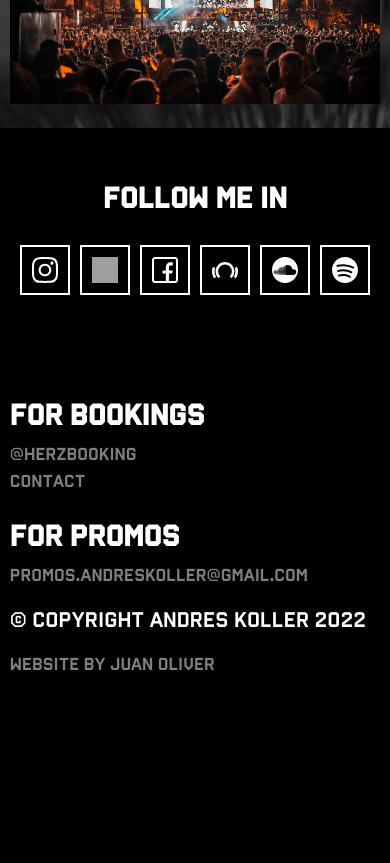
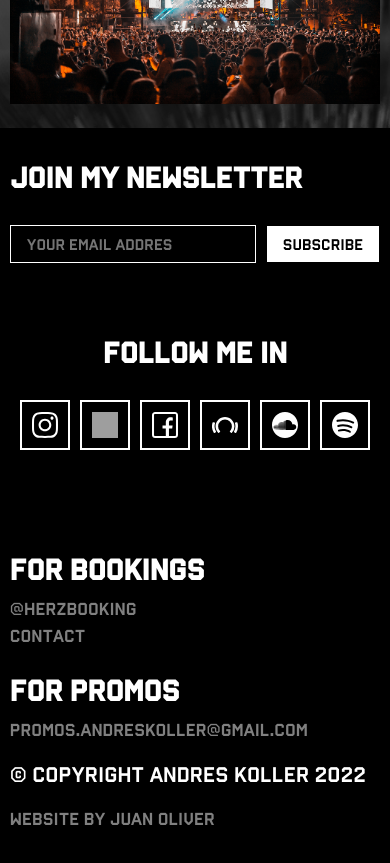
Before and after one commit to juanoliver995/Andres-Koller, a React (Vite) app: page / in a window 390 px wide. Shown: the part 5100-5963 px from the top of the page. Before the commit the page ends 5824 px from the top, so only its background shows below. Built offline with nearby package versions, Linux system fonts and the light colour scheme; no server answers; grey boxes are pictures that could not be loaded.

Commit message:
agregue newsletter

```diff
--- a/package.json
+++ b/package.json
@@ -9,6 +9,7 @@
     "preview": "vite preview"
   },
   "dependencies": {
+    "@emailjs/browser": "^3.10.0",
     "framer-motion": "7.6.4",
     "react": "^18.2.0",
     "react-dom": "^18.2.0",
--- a/src/Paginas/Index.jsx
+++ b/src/Paginas/Index.jsx
@@ -9,7 +9,7 @@ import Footer from '../components/Footer'
 import SocialLinks from '../components/SocialLinks'
 import Resonate from '../components/Resonate'
 import { useState, useEffect } from 'react'
-
+import  Newsletter  from '../components/Newsletter'
 const Index = () => {
 
   const [dates, setDates] = useState([])
@@ -34,7 +34,10 @@ const Index = () => {
       <Dates dates={dates}/>
       <Music />
       <Galery />
-      <SocialLinks />
+      <div className='container-newsletter-social'>
+        <Newsletter />
+        <SocialLinks />
+      </div>
       <Footer />
     </div>
   )
--- /dev/null
+++ b/src/components/Newsletter.jsx
@@ -0,0 +1,32 @@
+import  { useRef } from 'react'
+import emailjs from '@emailjs/browser'
+
+const Newsletter = () => {
+  const form = useRef()
+
+  const sendEmail = (e) => {
+    e.preventDefault()
+
+    emailjs.sendForm('service_1j4pfp8', 'template_ukhdocp', form.current, 'kG52zHNRR52Ueiugb')
+      .then((result) => {
+        console.log(result.text)
+      }, (error) => {
+        console.log(error.text)
+      })
+  }
+
+  return (
+    <div className='newsletter'>
+      <h2>JOIN MY NEWSLETTER</h2>
+      <form ref={form} onSubmit={sendEmail}>
+        <div className="field">
+          <input placeholder='YOUR EMAIL ADDRES' type="text" name="email_id" id="email_id"/>
+        </div>
+
+        <input type="submit" id="button" value="SUBSCRIBE"/>
+      </form>
+    </div>
+  )
+}
+
+export default Newsletter
--- a/src/index.css
+++ b/src/index.css
@@ -534,245 +534,6 @@ body {
   }
 }
 
-.user-muted {
-  position: fixed;
-  width: 100%;
-  height: 100vh;
-  z-index: 3;
-  background-color: var(--bg-color);
-  display: flex;
-  flex-direction: column;
-  justify-content: center;
-  opacity: 1;
-}
-
-.muted-container {
-  position: relative;
-  display: grid;
-  place-content: center;
-  width: 80%;
-  justify-content: center;
-  margin: 0 auto;
-  text-align: center;
-  gap: 20px;
-}
-
-.muted-container button {
-  padding: 8px 16px;
-  font-size: 18px;
-  font-family: Reload-Bold;
-  background-color: var(--ligth-color);
-  color: var(--bg-color);
-}
-
-.container-unmuted {
-  position: fixed;
-  bottom: 0;
-  right: 0;
-  margin: 20px;
-}
-
-.container-unmuted button {
-  padding: 8px 16px;
-  font-size: 18px;
-  font-family: Reload-Bold;
-  background-color: var(--ligth-color);
-  color: var(--bg-color);
-}
-
-/* sound wave */
-
-#bars {
-  height: 30px;
-  position: absolute;
-  right: 50%;
-  width: 20px;
-  margin-top: -40px;
-}
-
-.bar {
-  background: #ffffff;
-  bottom: 1px;
-  height: 3px;
-  position: absolute;
-  width: 3px;
-  animation: sound 0ms -800ms linear infinite alternate;
-}
-
-@keyframes sound {
-  0% {
-    opacity: .35;
-    height: 3px;
-  }
-
-  100% {
-    opacity: 1;
-    height: 28px;
-  }
-}
-
-.bar:nth-child(1) {
-  left: 1px;
-  animation-duration: 474ms;
-}
-
-.bar:nth-child(2) {
-  left: 5px;
-  animation-duration: 433ms;
-}
-
-.bar:nth-child(3) {
-  left: 9px;
-  animation-duration: 407ms;
-}
-
-.bar:nth-child(4) {
-  left: 13px;
-  animation-duration: 458ms;
-}
-
-.bar:nth-child(5) {
-  left: 17px;
-  animation-duration: 400ms;
-}
-
-.bar:nth-child(6) {
-  left: 21px;
-  animation-duration: 427ms;
-}
-
-.bar:nth-child(7) {
-  left: 25px;
-  animation-duration: 441ms;
-}
-
-.bar:nth-child(8) {
-  left: 29px;
-  animation-duration: 419ms;
-}
-
-.bar:nth-child(9) {
-  left: 33px;
-  animation-duration: 487ms;
-}
-
-.bar:nth-child(10) {
-  left: 37px;
-  animation-duration: 442ms;
-}
-
-/* Login */
-
-.container-login {
-  width: 100%;
-  height: 100vh;
-  display: grid;
-  place-items: center;
-}
-
-.container-login h1 {
-  font-size: 30px;
-  margin-bottom: 30px;
-}
-
-.container-form-login {
-  background-color: #0e0e0e;
-  padding: 20px;
-  border-radius: 5px;
-  width: 95%;
-  max-width: 400px;
-  margin: 0 auto;
-}
-
-
-.container-form-login p {
-  text-align: center;
-  font-size: 22px;
-}
-
-.form-login {
-  margin-top: 20px;
-}
-
-.form-login label {
-  display: block;
-  font-size: 18px;
-  margin: 10px auto;
-}
-
-.input-form-login {
-  width: 100%;
-  font-size: 18px;
-  outline: none;
-  padding: 5px;
-  border-radius: 5px;
-  border: none;
-  color: var(--bg-color);
-}
-
-.submit-login {
-  margin-top: 20px;
-  background-color: var(--bg-color);
-  color: var(--ligth-color);
-  width: 100%;
-  font-size: 18px;
-  outline: none;
-  padding: 5px;
-  border-radius: 5px;
-  border: none;
-
-}
-
-.error-auth p {
-  font-size: 16px;
-  color: red;
-  margin-top: 10px;
-  text-align: center;
-}
-
-.succes-auth {
-  font-size: 16px;
-  color: var(--ligth-color);
-  margin-top: 10px;
-  text-align: center;
-}
-
-.form-date input,
-select {
-  color: var(--bg-color)
-}
-
-.modal {
-  text-align: center;
-  position: fixed;
-  width: 100%;
-  z-index: 10;
-  margin: 0 auto;
-  display: grid;
-  place-content: center;
-  background-color: black;
-  height: 100vh;
-}
-
-.modal h2 {
-  margin-bottom: 20px;
-  font-size: 30px;
-}
-
-.modal img {
-  margin: 0 auto;
-  width: 45%;
-}
-
-.modal button {
-  margin: 0 auto;
-  border: 1px solid white;
-  padding: 8px 14px;
-  width: 90%;
-  max-width: 400px;
-  margin-top: 20px;
-}
-
 .resonate {
   width: 95%;
   margin: 0 auto;
@@ -811,6 +572,85 @@ select {
 .resonate img {
   width: 100%;
   max-width: 700px;
+}
+
+.container-newsletter-social {
+  width: 95%;
+  display: grid;
+  grid-template-columns: repeat(2, 1fr);
+  margin: 0 auto;
+  justify-content: center;
+  gap: 20px;
+  align-items: center;
+  margin-top: 30px;
+}
+
+/* NEWSLETTER */
+.newsletter {
+  width: 100%;
+}
+
+.newsletter h2 {
+  font-size: 30px;
+}
+
+form {
+  display: flex;
+  align-items: stretch;
+  margin-top: 30px;
+  font-family: Reload-Regular;
+  align-items: center;
+  gap: 10px;
+}
+
+.field {
+  width: 100%;
+}
+
+.field input {
+  font-size: 16px;
+  padding: 8px 16px;
+  height: 100%;
+  width: 100%;
+  background-color: transparent;
+  color: white;
+  font-family: Reload-Regular;
+  outline: none;
+  border: 1px solid white;
+}
+
+input[type="submit"] {
+  text-transform: uppercase;
+  font-size: 16px;
+  color: black;
+  border: 1px solid black;
+  padding: 8px 16px;
+  background-color: white;
+  font-family: Reload-Regular;
+  height: 100%;
+  cursor: pointer;
+  transition: all ease-in-out .3s;
+  text-align: center;
+  width: 60%;
+}
+
+input[type="submit"]:hover {
+  color: white;
+  border: 1px solid white;
+  background-color: black;
+  transition: all ease-in-out .3s;
+}
+
+@media (max-width: 900px) {
+  .container-newsletter-social {
+    display: flex;
+    flex-direction: column;
+    justify-content: center;
+  }
+
+  input[type="submit"] {
+    width: unset;
+  }
 }
 
 @media (max-width: 780px) {
```
Also changed, not shown: 1 other file (tests, documents, lock files or other folders).
